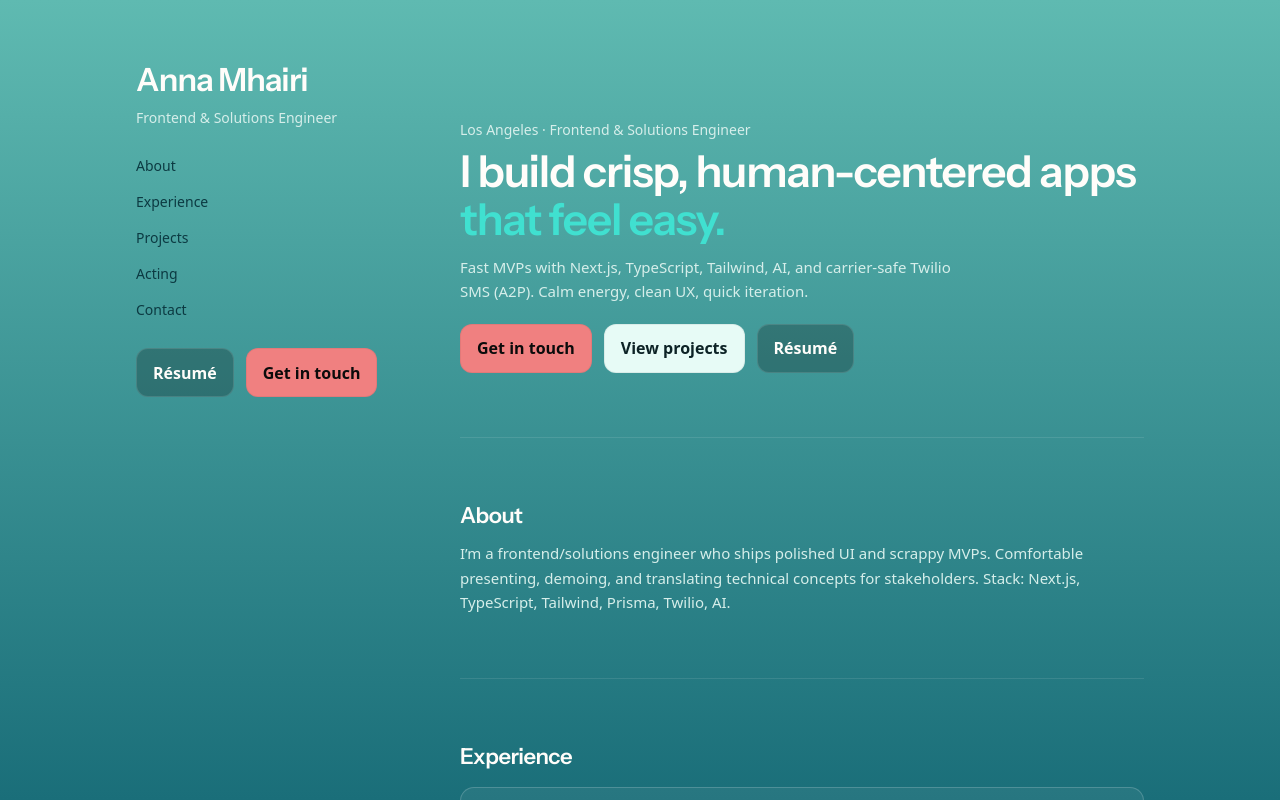
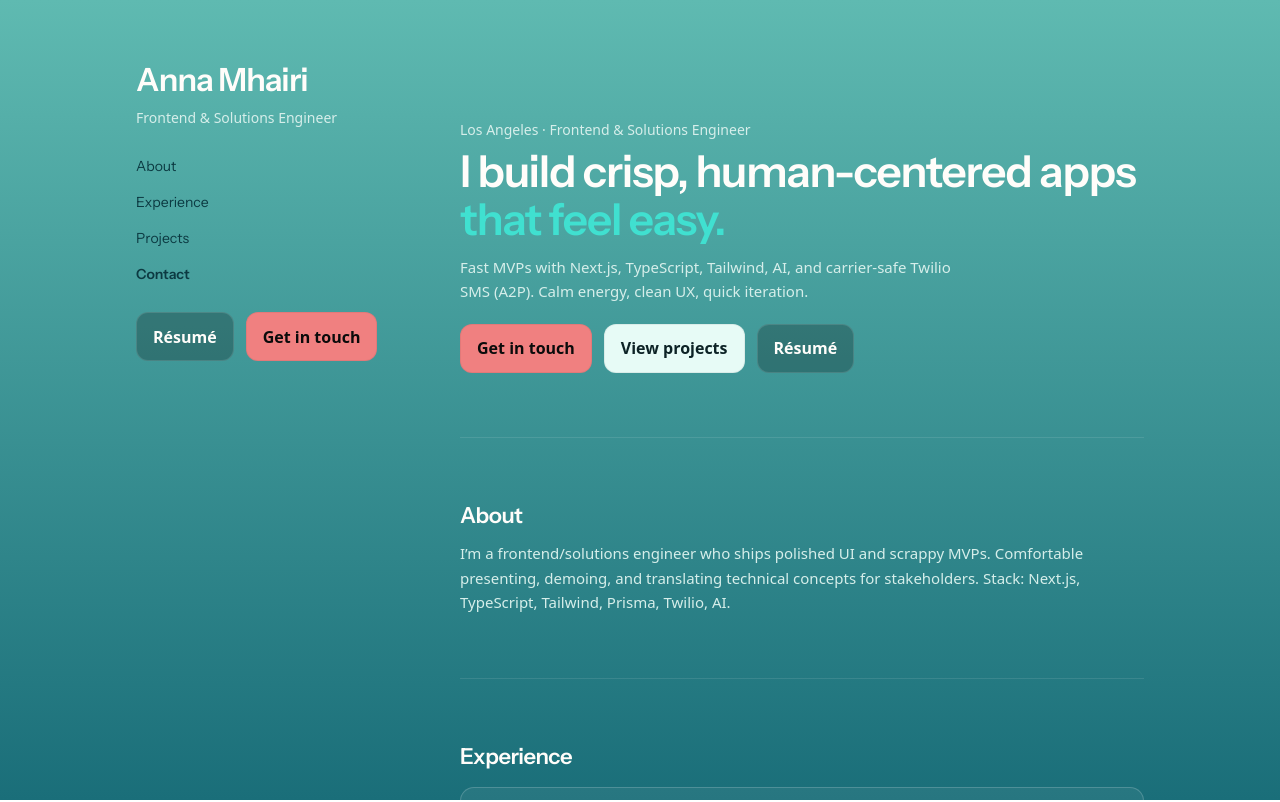
Before and after one commit to AnnaMhairi/Personal, a Next.js app: page / in a window 1280 px wide. Shown: the top 802 px of the page. Built offline with nearby package versions, Linux system fonts and the light colour scheme.

Commit message:
feat: add sticky rail with scroll spy

```diff
--- a/app/components/ScrollSpyNav.tsx
+++ b/app/components/ScrollSpyNav.tsx
@@ -2,8 +2,8 @@
 
 import { useEffect, useRef, useState } from "react";
 
-const SECTIONS = ["about", "experience", "projects", "acting", "contact"] as const;
-type SectionId = typeof SECTIONS[number];
+const SECTIONS = ["about", "experience", "projects", "contact"] as const;
+type SectionId = (typeof SECTIONS)[number];
 
 export default function ScrollSpyNav() {
   const [active, setActive] = useState<SectionId>("about");
@@ -60,14 +60,16 @@ export default function ScrollSpyNav() {
   };
 
   return (
-    <nav className="hidden sm:block">
+    <nav aria-label="Section navigation">
       <ul className="space-y-2 text-sm">
         {SECTIONS.map((id) => (
           <li key={id}>
             <a
               href={`#${id}`}
               onClick={go(id)}
-              className={`link block py-1 ${active === id ? "link-active" : ""}`}
+              className={`link block py-1 font-heading transition-colors hover:text-[rgb(var(--accent))] ${
+                active === id ? "font-semibold text-[rgb(var(--accent))]" : ""
+              }`}
               aria-current={active === id ? "true" : undefined}
             >
               {id[0].toUpperCase() + id.slice(1)}
@@ -77,8 +79,12 @@ export default function ScrollSpyNav() {
       </ul>
 
       <div className="mt-6 flex gap-3">
-        <a className="btn btn-ghost" href="/resume" target="_blank" rel="noreferrer">Résumé</a>
-        <a className="btn btn-accent" href="#contact" onClick={go("contact")}>Get in touch</a>
+        <a className="btn btn-ghost" href="/resume" target="_blank" rel="noreferrer">
+          Résumé
+        </a>
+        <a className="btn btn-accent" href="#contact" onClick={go("contact")}>
+          Get in touch
+        </a>
       </div>
     </nav>
   );
--- a/app/layout.tsx
+++ b/app/layout.tsx
@@ -15,26 +15,19 @@ export default function RootLayout({ children }: { children: React.ReactNode })
   return (
     <html lang="en" className={`${inter.variable} ${instrument.variable} scroll-smooth`}>
       <body>
-        <div className="container mx-auto px-6 md:px-10 lg:px-14 py-10 md:py-14">
-          {/* two columns from md up */}
-          <div className="grid gap-rhythm md:grid-cols-[var(--col-rail)_minmax(0,1fr)]">
+        <div className="container mx-auto px-6 md:px-10 lg:px-14 py-10 md:py-14 grid gap-rhythm md:grid-cols-[var(--col-rail)_minmax(0,1fr)]">
           {/* left rail (sticky like ref) */}
-            <aside className="rail md:sticky md:top-[var(--rail-top)] md:h-[calc(100vh-var(--rail-top)-1rem)]">
+          <aside className="rail hidden md:sticky md:top-[var(--rail-top)] md:h-[calc(100vh-var(--rail-top)-1rem)] md:block">
             <h1 className="font-heading text-[28px] md:text-[32px] font-semibold tracking-tight text-[var(--ink)]">
               Anna Mhairi
             </h1>
             <p className="text-sm text-[color:var(--muted)]">Frontend &amp; Solutions Engineer</p>
-
-              {/* scroll-spy nav on md+ */}
-              <div className="hidden md:block">
             <ScrollSpyNav />
-              </div>
           </aside>
 
           {/* right content column */}
           <main className="min-w-0">{children}</main>
         </div>
-        </div>
       </body>
     </html>
   );
```
Lines whose indentation alone changed are shown as unchanged.
